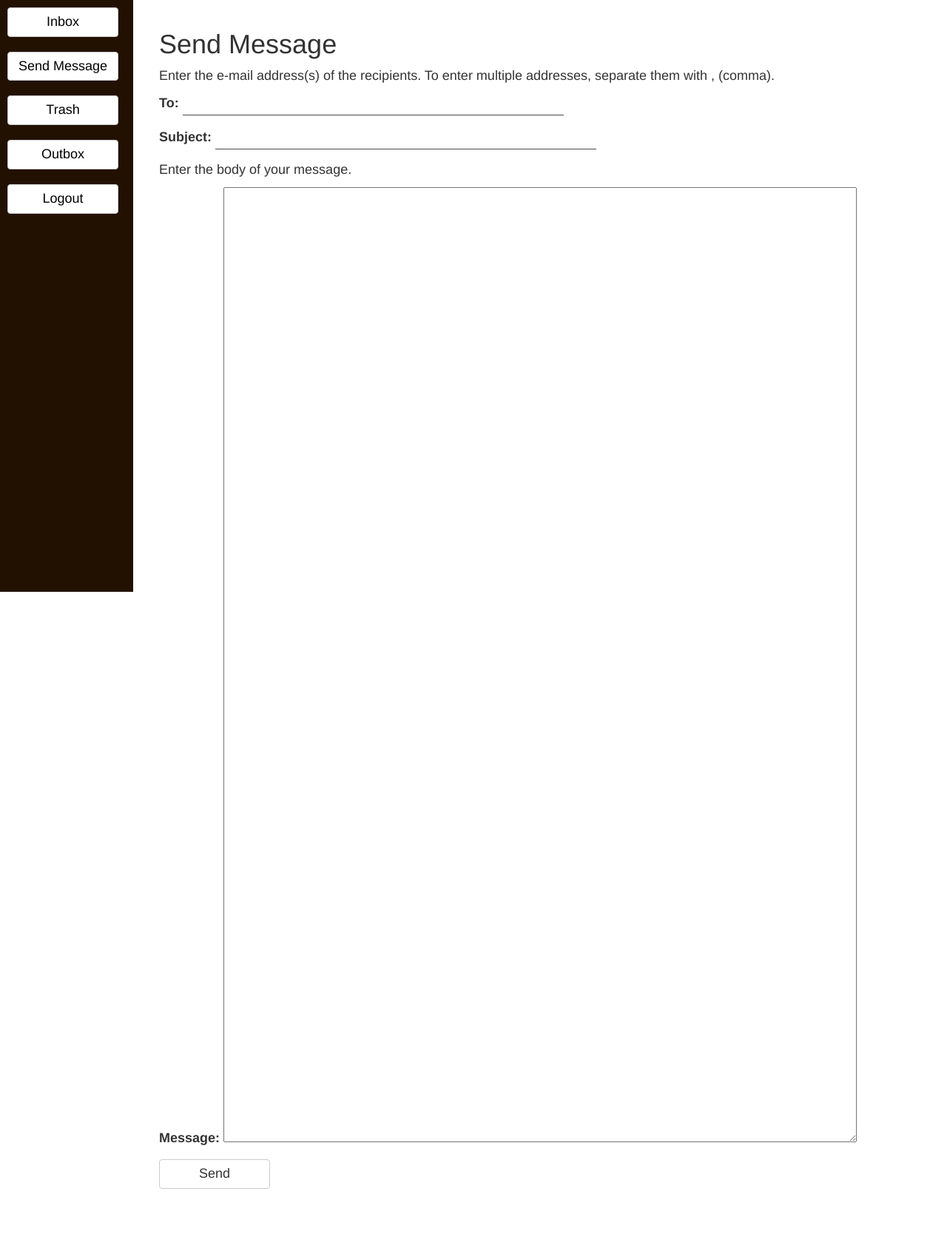
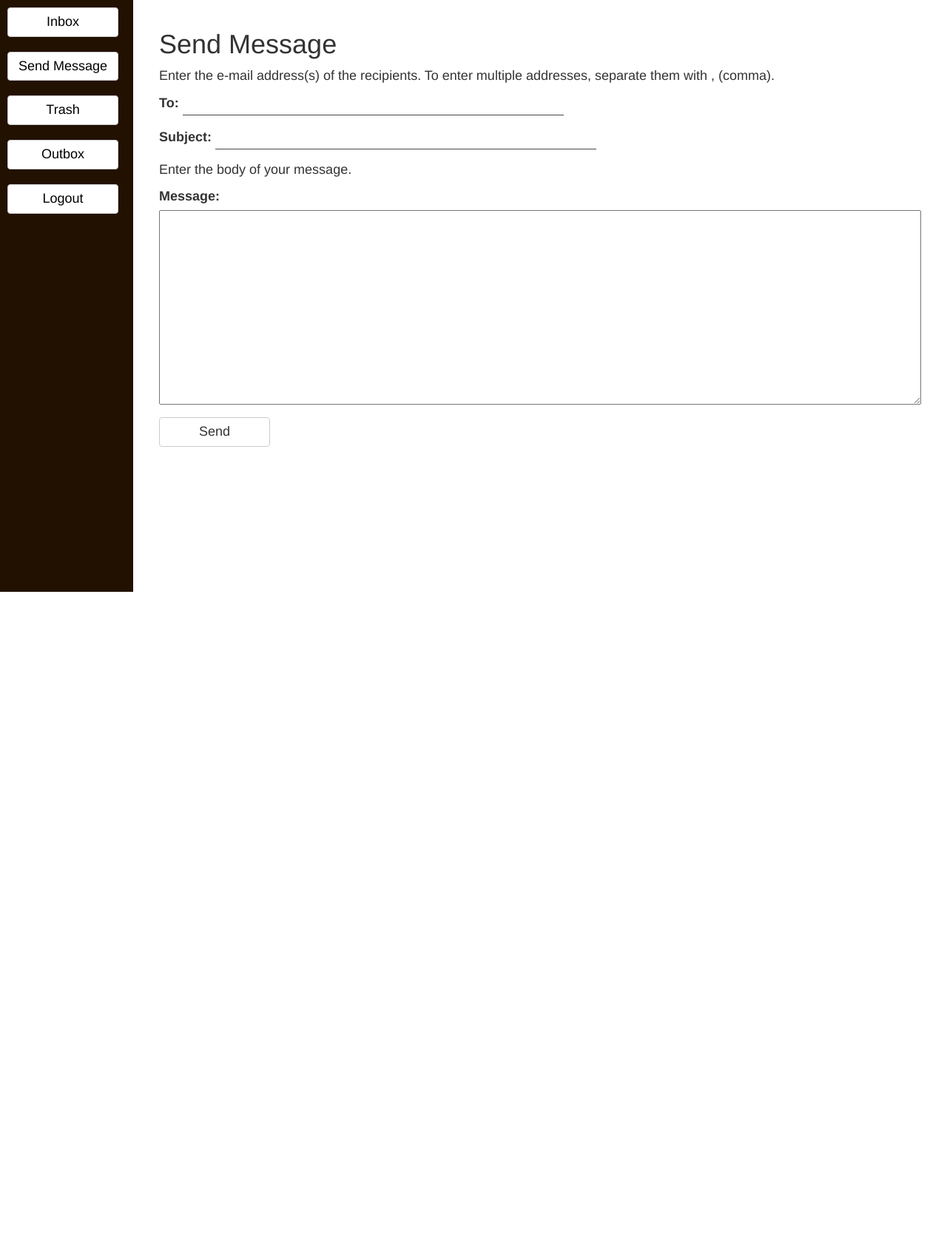
Before and after one commit to ahicks92/simplemail, a Django app: page /send_message in a window 1280 px wide. Shown: the whole page at 74% size. After the commit the page ends 800 px from the top, so only its background shows below. Run offline with Django 3.2, Linux system fonts and the light colour scheme; the visitor is signed in with stand-in values (Sample User, id 1); some libraries are stand-ins or nearby versions.

Commit message:
adjusted textarea to display full width of screen

```diff
--- a/cen4010/simplemail/forms.py
+++ b/cen4010/simplemail/forms.py
@@ -26,7 +26,8 @@ class SendEmailForm(forms.Form):
     #To that end, we can't use the Django e-mail field because it only takes one address.
     to =MultiEmailField(help_text ="Enter the e-mail address(s) of the recipients. To enter multiple addresses, separate them with , (comma).")
     subject =forms.CharField(min_length= 1, max_length= 200)
-    message=forms.CharField(widget=forms.Textarea(attrs={'rows': 50, 'cols': 80}),
+    #message=forms.CharField(widget=forms.Textarea(attrs={'rows': 50, 'cols': 80}),
+    message=forms.CharField(widget=forms.Textarea,
     help_text= "Enter the body of your message.")
 
 #This inherits all the above stuff, except that it contains a hidden field that we use to funnel an In-Reply-To header.
--- a/cen4010/simplemail/static/simplemail/style.css
+++ b/cen4010/simplemail/static/simplemail/style.css
@@ -168,7 +168,7 @@ p{
 }
 
 /* form styles */
-input:focus{
+input:focus, textarea:focus{
   box-shadow: inset 0 1px 1px
   rgba(186, 186, 186, 1), 0 0 25px
   rgba(110, 110, 110, 1);
@@ -203,3 +203,7 @@ form.login input[type="text"]{
 table{
     font-size: larger;
 }
+
+textarea{
+    width: 100%;
+}
```
